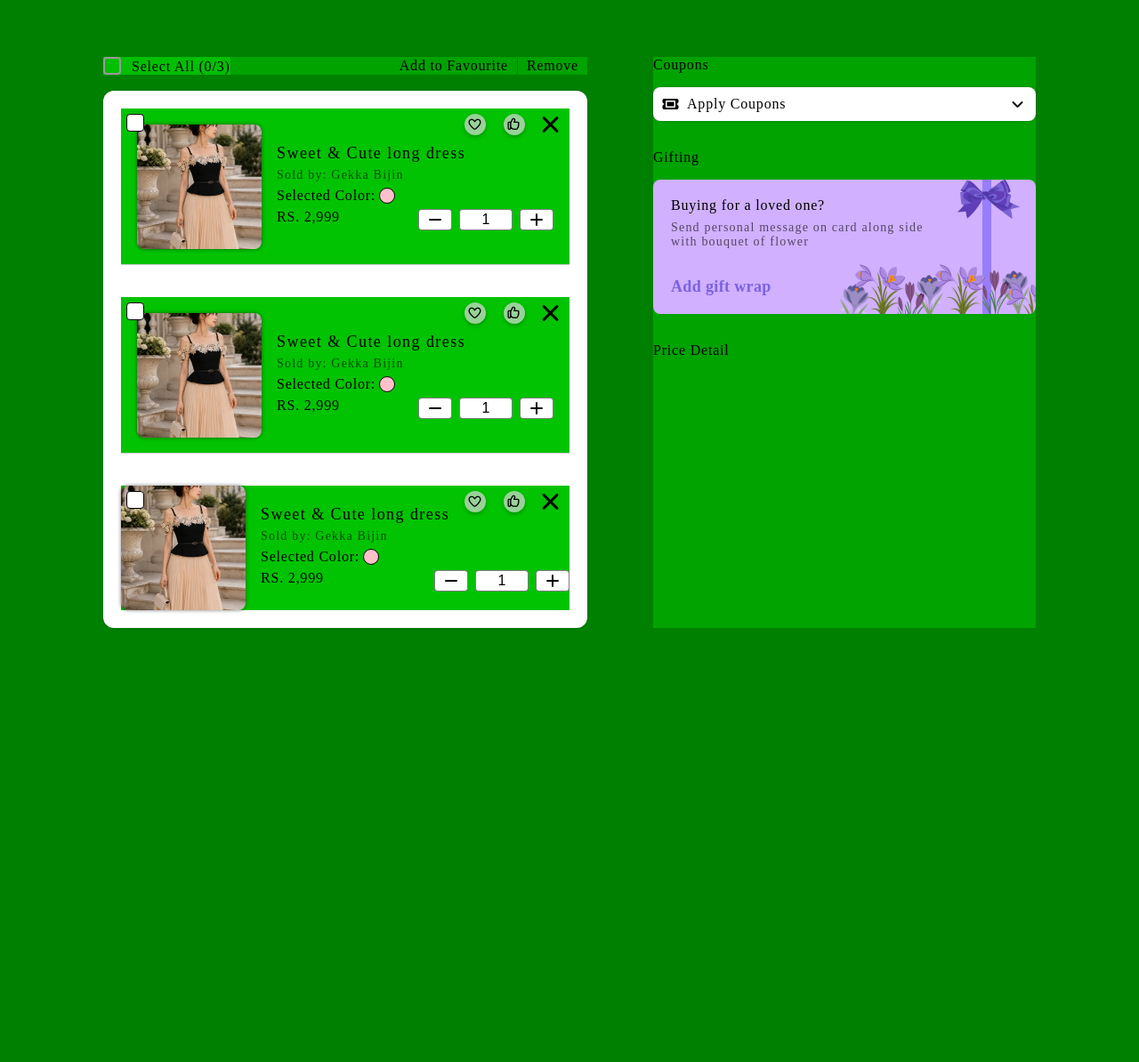
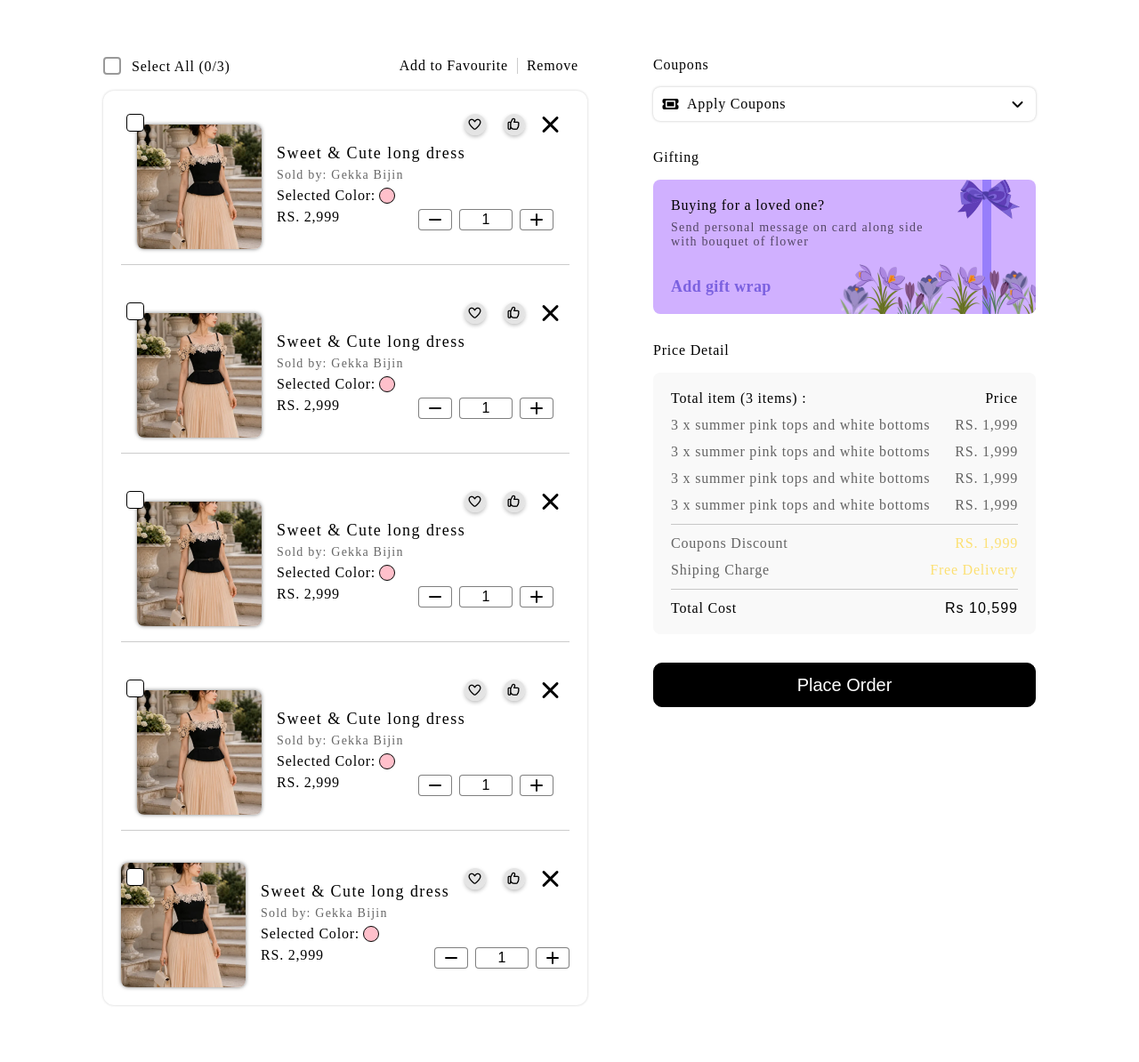
Before and after one commit to AnkitAleMgr/Gekka-Bijin, a Django app: template store/templates/store/cart.html in a window 1280 px wide. Shown: the part 90-1284 px from the top of the page at 89% size. Before the commit the page ends 796 px from the top, so only its background shows below. Run offline with Django 5.2, Linux system fonts and the light colour scheme; the template is opened without the code that fills it, so the values that code supplies are empty; some web fonts are replaced.

Commit message:
contunity of cart section

```diff
--- a/store/static/store/css/style.css
+++ b/store/static/store/css/style.css
@@ -218,6 +218,11 @@ body {
     border: #000 1px solid;
     border-radius: 50px;
 }
+hr {
+  border: none;
+  width: 100%;
+  border-top: 1px solid rgba(0, 0, 0, 0.20);
+}
 
 p,span{
     font-family: "Bai Jamjuree";
@@ -2216,8 +2221,6 @@ footer{
     flex-direction: row;
     padding: 64px 116px;
     gap: 74px;
-
-    background-color: green;
 }
 #cart-product-container{
     display: flex;
@@ -2231,15 +2234,11 @@ footer{
     justify-content: space-between;
     align-items: center;
     align-self: stretch;
-
-    background-color: rgb(0, 163, 0);
 }
 #cart-product-selector-all-container{
     display: flex;
     align-items: flex-end;
     gap: 12px;
-
-    background-color: rgb(1, 191, 1);
 }
 #cart-product-selector-all-container > input , .individual-product-cart> input{
     appearance: none;
@@ -2320,8 +2319,6 @@ footer{
     align-items: center;
     gap: 17px;
     align-self: stretch;
-
-    background-color: rgb(1, 195, 1);
 }
 
 .individual-product-cart .icon-container{
@@ -2438,8 +2435,6 @@ footer{
     flex-direction: column;
     align-items: flex-end;
     gap: 32px;
-
-    background-color: rgb(1, 163, 1);
 }
 
 #cart-coupons-container{
@@ -2623,5 +2618,43 @@ footer{
     gap: 16px;
     align-self: stretch;
 }
-
+#cart-price-detail-card{
+    display: flex;
+    padding: 20px;
+    flex-direction: column;
+    align-items: flex-start;
+    gap: 12px;
+    align-self: stretch;
+
+    border-radius: 8px;
+    background: #F9F9F9;
+}
+#cart-price-detail-card-title, #cart-price-detail-card-total{
+    display: flex;
+    width: 100%;
+    /* flex-direction: column; */
+    justify-content: space-between;
+}
+.cart-price-detail-individual-row{
+    display: flex;
+    width: 100%;
+    justify-content: space-between;
+    gap: 20px;
+    opacity: 60%;
+}
+.cart-price-detail-individual-row > span:nth-child(2){
+    white-space: nowrap;
+}
+
+.cart-coupons-gifts-price-container-order-button{
+    /* width: 100%; */
+    display: flex;
+    padding: 24px 18px;
+    justify-content: center;
+    align-items: center;
+    gap: 10px;
+    align-self: stretch;
+    color: white;
+    font-size: 20px;
+}
 ----------------------------------------------------------------------------------------------------
--- a/store/templates/store/cart.html
+++ b/store/templates/store/cart.html
@@ -180,6 +180,61 @@
                         </div>
                     </div>
                 </div>
+                <div class="individual-product-cart">
+                    <input type="checkbox">
+                    <i class="fa-solid fa-xmark"></i>
+                    <div class="icon-container">
+                        <i class="fa-regular fa-thumbs-up"></i>
+                    </div>
+                    <div class="icon-container">
+                        <i class="fa-regular fa-heart"></i>
+                    </div>
+                    <img src="../../static/store/images/product-pic/Property 1=product pic 3.png" alt="not loading...">
+                    <div class="individual-product-cart-detail">
+                        <h4>Sweet & Cute long dress</h4>
+                        <p class="l-small-small-p">Sold by: Gekka Bijin</p>
+                        <div class="individual-product-cart-detail-color-container">
+                            <span>Selected Color: </span>
+                            <div class="available-color-indicator"></div>
+                        </div>
+                        <div class="individual-product-cart-detail-price-container">
+                            <span>RS. 2,999</span>
+                            <div class="individual-cart-detial-quantity-button-container">
+                                <button class="white-button"><i class="fa-solid fa-minus"></i></button>
+                                <button class="white-button">1</button>
+                                <button class="white-button"><i class="fa-solid fa-plus"></i></button>
+                            </div>
+                        </div>
+                    </div>
+                </div>
+                <div class="individual-product-cart">
+                    <input type="checkbox">
+                    <i class="fa-solid fa-xmark"></i>
+                    <div class="icon-container">
+                        <i class="fa-regular fa-thumbs-up"></i>
+                    </div>
+                    <div class="icon-container">
+                        <i class="fa-regular fa-heart"></i>
+                    </div>
+                    <img src="../../static/store/images/product-pic/Property 1=product pic 3.png" alt="not loading...">
+                    <div class="individual-product-cart-detail">
+                        <h4>Sweet & Cute long dress</h4>
+                        <p class="l-small-small-p">Sold by: Gekka Bijin</p>
+                        <div class="individual-product-cart-detail-color-container">
+                            <span>Selected Color: </span>
+                            <div class="available-color-indicator"></div>
+                        </div>
+                        <div class="individual-product-cart-detail-price-container">
+                            <span>RS. 2,999</span>
+                            <div class="individual-cart-detial-quantity-button-container">
+                                <button class="white-button"><i class="fa-solid fa-minus"></i></button>
+                                <button class="white-button">1</button>
+                                <button class="white-button"><i class="fa-solid fa-plus"></i></button>
+                            </div>
+                        </div>
+                    </div>
+                </div>
+
             </div>
         </div>
         <div id="cart-coupons-gifts-price-container">
@@ -216,8 +271,44 @@
             </div>
             <div id="cart-price-detail-container">
                 <p>Price Detail</p>
-                <div id="cart-price-detail-"></div>
+                <div id="cart-price-detail-card">
+                    <div id="cart-price-detail-card-title">
+                        <span>Total item (3 items) :</span>
+                        <span>Price</span>
+                    </div>
+                    <div class="cart-price-detail-individual-row">
+                        <span>3 x summer pink tops and white bottoms</span>
+                        <span>RS. 1,999</span>
+                    </div>
+                    <div class="cart-price-detail-individual-row">
+                        <span>3 x summer pink tops and white bottoms</span>
+                        <span>RS. 1,999</span>
+                    </div>
+                    <div class="cart-price-detail-individual-row">
+                        <span>3 x summer pink tops and white bottoms</span>
+                        <span>RS. 1,999</span>
+                    </div>
+                    <div class="cart-price-detail-individual-row">
+                        <span>3 x summer pink tops and white bottoms</span>
+                        <span>RS. 1,999</span>
+                    </div>
+                    <hr>
+                    <div class="cart-price-detail-individual-row">
+                        <span>Coupons Discount</span>
+                        <span style="color: rgba(255, 203, 0, 0.9);">RS. 1,999</span>
+                    </div>
+                    <div class="cart-price-detail-individual-row">
+                        <span>Shiping Charge</span>
+                        <span style="color: rgba(255, 203, 0, 0.9);">Free Delivery</span>
+                    </div>
+                    <hr>
+                    <div id="cart-price-detail-card-total">
+                        <span>Total Cost</span>
+                        <span">Rs 10,599</span>
+                    </div>
+                </div>
             </div>
+            <button class="black-button cart-coupons-gifts-price-container-order-button">Place Order</button>
         </div>
     </div>
 
```
